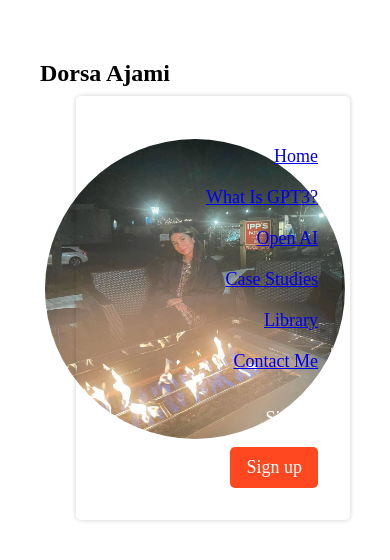
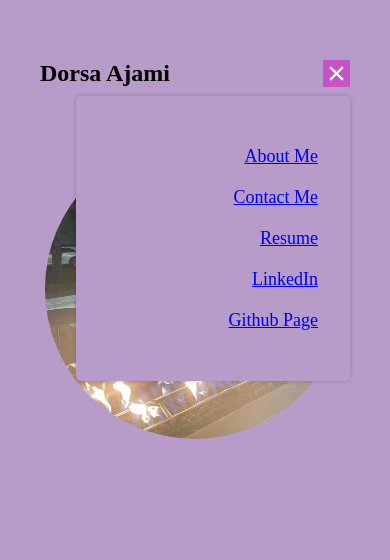
Before and after one commit to dorsaaj/dorsaaj.github.io, a React (Create React App) app: page / in a window 390 px wide. Both pictures are taken after a click on the icon 336 px from the left and 73 px from the top of the page. Shown: the top 560 px of the page. Built offline with nearby package versions, Linux system fonts and the light colour scheme.

Commit message:
added the support for mobile version

```diff
--- a/src/App.css
+++ b/src/App.css
@@ -1,3 +1,3 @@
 * {
-    background-color:linear-gradient(90deg, rgba(238, 130, 238, 1) 0%, rgba(0, 209, 255, 1) 100%);
-}
+    background: rgb(183,155,201);
+;}
--- a/src/App.js
+++ b/src/App.js
@@ -4,6 +4,9 @@ import { BrowserRouter as Router, Route, Routes } from 'react-router-dom';
 import Header from './components/Header/Header';
 import AboutMe from './components/about-me /aboutMe';
 import ContactMe from './components/contact-me/contactMe';
+import './App.css';
+
+
 
 const App = () => {
   return (
--- a/src/components/navbar/Navbar.jsx
+++ b/src/components/navbar/Navbar.jsx
@@ -29,17 +29,12 @@ const Navbar = () => {
         {toggleMenu && (
         <div className="gpt3__navbar-menu_container scale-up-center">
           <div className="gpt3__navbar-menu_container-links">
-            <p><a href="#home">Home</a></p>
-            <p><a href="#wgpt3">What is GPT3?</a></p>
-            <p><a href="#possibility">Open AI</a></p>
-            <p><a href="#features">Case Studies</a></p>
-            <p><a href="#blog">Library</a></p>
-            <p><a href="#blog">Contact me </a></p>
+          <p><Link to="/aboutMe">About me</Link></p>
+          <p><Link to="/contactMe" >Contact me</Link></p>
+          <p><a  href="Dorsa_resume.pdf"download={"Dorsa_resume.pdf"}>Resume</a></p>
+          <p><a href="https://www.linkedin.com/in/dorsa-ajami/">LinkedIn</a></p>
+          <p><a href="https://github.com/dorsaaj">Github page</a></p>
 
-          </div>
-          <div className="gpt3__navbar-menu_container-links-sign">
-            <p>Sign in</p>
-            <button type="button">Sign up</button>
           </div>
         </div>
         )}
--- a/src/components/navbar/navbar.css
+++ b/src/components/navbar/navbar.css
@@ -35,7 +35,7 @@
 .gpt3__navbar-links_container p,
 .gpt3__navbar-sign p,
 .gpt3__navbar-menu_container p {
-    color: #fff;
+    color: #412020;
     font-family: var(--font-family);
     font-weight: 500;
     font-size: 18px;
@@ -49,9 +49,9 @@
 .gpt3__navbar-sign button,
 .gpt3__navbar-menu_container button {
     padding: 0.5rem 1rem;
-    color: #fff;
+    color: #c85353;
     background: #FF4820;
-    font-family: var(--font-family);
+    font-family: black;
     font-weight: 500;
     font-size: 18px;
     line-height: 25px;
@@ -79,7 +79,7 @@
     flex-direction: column;
 
     text-align: end;
-    background: var(--color-footer);
+    background: rgb(183,155,201);
     padding: 2rem;
     position: absolute;
     right: 0;
@@ -101,6 +101,10 @@
 @media screen and (max-width: 1050px) {
     .gpt3__navbar-links_container {
         display: none;
+
+    }
+    .gpt3__navbar-menu svg {
+        background-color: #c853c6;
     }
 
     .gpt3__navbar-menu {
@@ -117,6 +121,7 @@
 @media screen and (max-width: 550px) {
     .gpt3__navbar {
         padding: 2rem;
+
     }
 
     .gpt3__navbar-sign {
@@ -125,6 +130,7 @@
 
     .gpt3__navbar-menu_container {
         top: 20px;
+
     }
 
     .gpt3__navbar-menu_container-links-sign {
```
